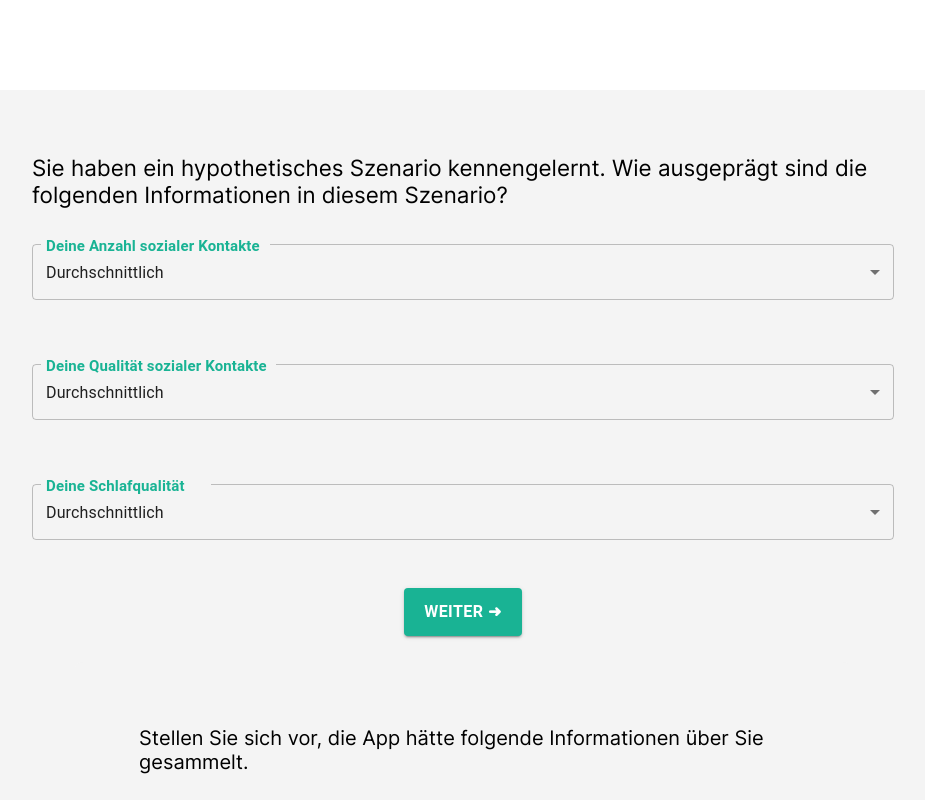
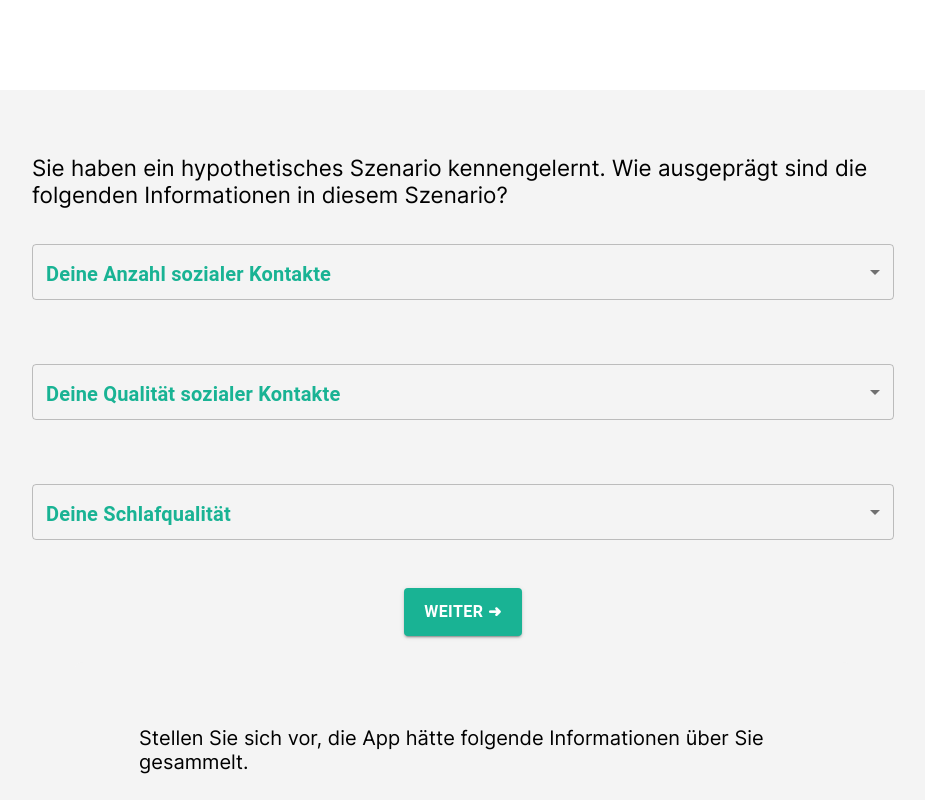
Before and after one commit to omarosama2114/XAI-Mental-Health, a React (Create React App) app in the folder Frontend/: page /quiz in a window 1280 px wide. Shown: the top 800 px of the page, without its empty margins (177-1102 px from the left). Built offline with nearby package versions, Linux system fonts and the light colour scheme.

Commit message:
Minor changes to frontend pages

```diff
--- a/Frontend/src/pages/14b.jsx
+++ b/Frontend/src/pages/14b.jsx
@@ -59,6 +59,9 @@ export default function B14Page() {
     <div className={styles.container}>
       <form>
         <div className={styles.question}>
+        <h1 style={{fontSize: '18px', fontWeight:'bold'}}>Jetzt bitten wir Sie, noch einige allgemeine Fragen zum Thema mentale Gesundheit zu beantworten</h1>
+        <br />
+        <br />
           <h2 style={{fontSize: '16px', fontWeight:'bold', color: '#19b394'}} >Psychische Probleme lösen sich, wie viele andere Dinge auch, in der Regel von selbst</h2> {/* Change this question to whatever you wish */}
           <br />
           {['Ich stimme voll und ganz zu', 'Ich stimme eher zu', 'Ich stimme weder zu noch lehne ich ab', 'Ich stimme eher nicht zu', 'Ich stimme überhaupt nicht zu'].map(option => (
--- a/Frontend/src/pages/Quiz.jsx
+++ b/Frontend/src/pages/Quiz.jsx
@@ -34,7 +34,7 @@ export default function QuizPage() {
 
       const initialAnswers = selectedFeatures.reduce((acc, feature) => ({
         ...acc,
-        [feature]: 'Durchschnittlich' // default value to match the middle option
+        [feature]: '' // default value to match the middle option
       }), {});
 
       setAnswers(initialAnswers);
```
Also changed, not shown: 1 other file (tests, documents, lock files or other folders).
